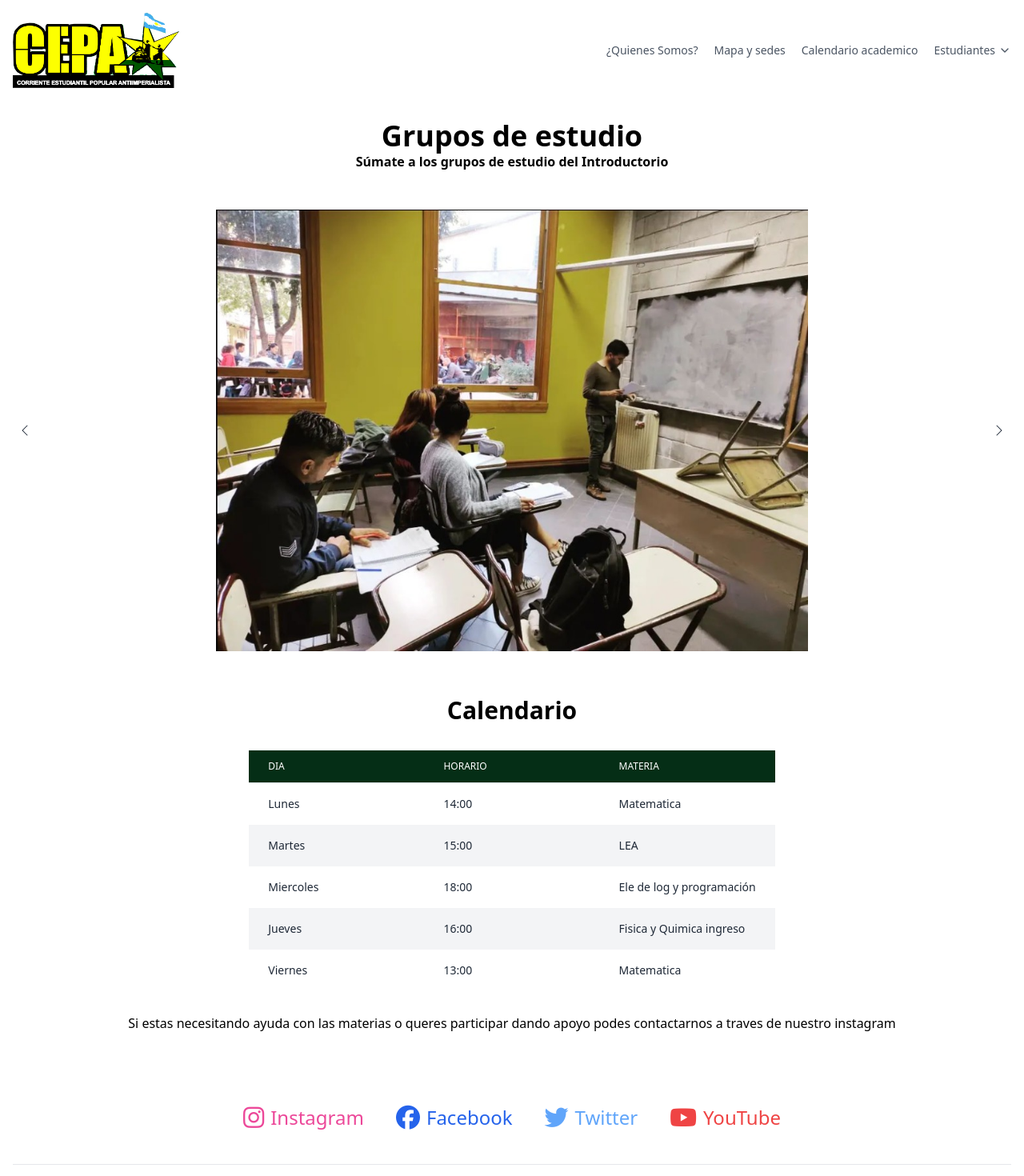
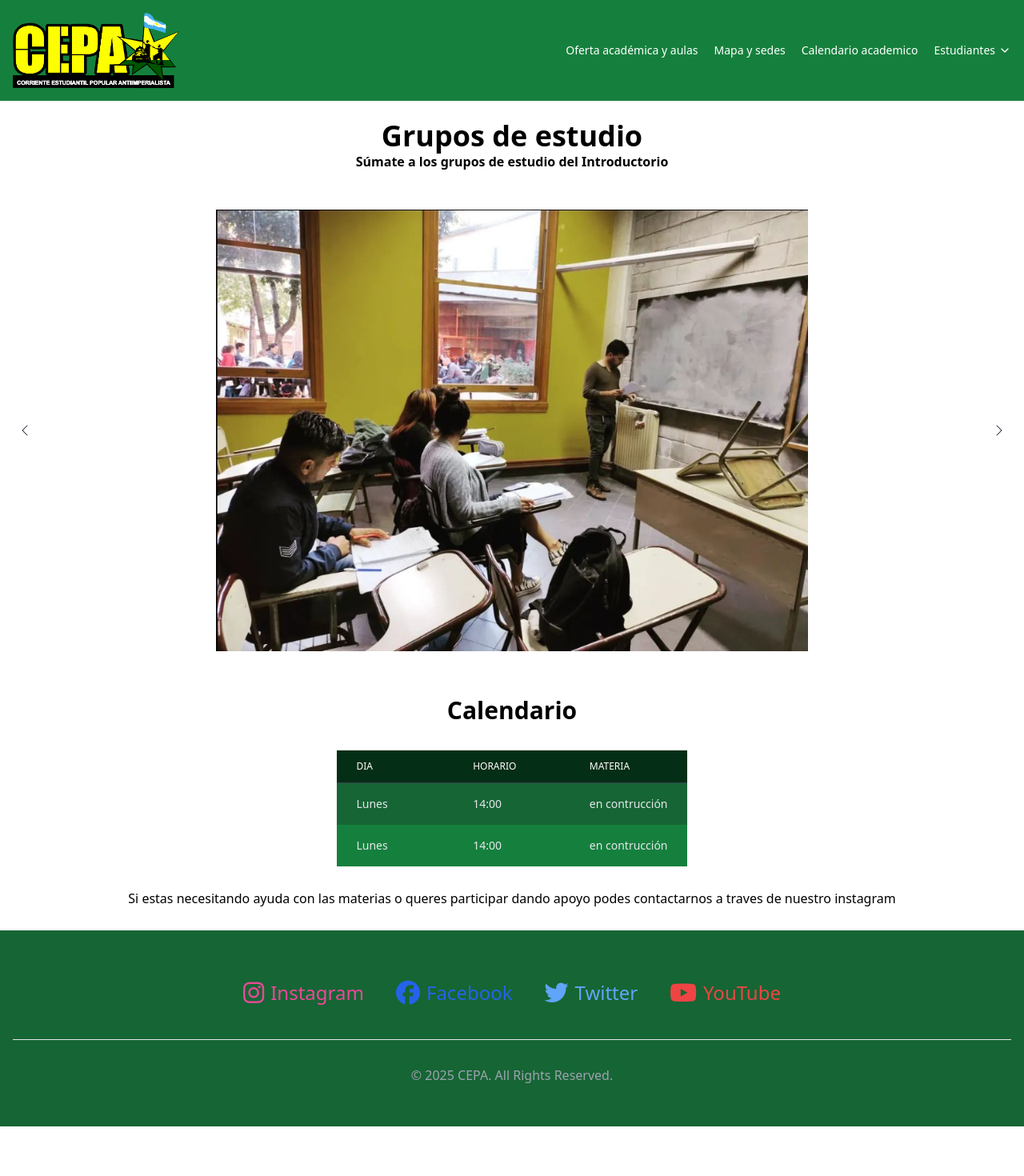
Before and after one commit to HectorVillavicencio/cepa, an Angular app: page /ge in a window 1280 px wide. Shown: the top 1470 px of the page at 80% size. After the commit the page ends 1408 px from the top, so only its background shows below. Built offline with nearby package versions, Linux system fonts and the light colour scheme.

Commit message:
cambios menores y elimine calendario academico

```diff
--- a/src/app/app.routes.ts
+++ b/src/app/app.routes.ts
@@ -7,7 +7,6 @@ import { CarrerascytComponent } from './domains/products/pages/carrerascyt/carre
 import { CarrerasdeeyadComponent } from './domains/products/pages/carrerasdeeyad/carrerasdeeyad.component';
 import { CarrerasdesocComponent } from './domains/products/pages/carrerasdesoc/carrerasdesoc.component';
 import { CarrerasdeeaComponent } from './domains/products/pages/carrerasdeea/carrerasdeea.component';
-import { OfertaacademicaComponent } from './domains/products/pages/ofertaacademica/ofertaacademica.component';
 import { CalendarioacademicoComponent } from './domains/products/pages/calendarioacademico/calendarioacademico.component';
 import { QuienessomosComponent } from './domains/products/pages/quienessomos/quienessomos.component';
 import { ErrorpagesComponent } from './domains/products/pages/errorpages/errorpages.component';
@@ -50,10 +49,6 @@ export const routes: Routes = [{
     component: CalendarioacademicoComponent
 },
 {
-    path:'ofertaa',
-    component: OfertaacademicaComponent
-},
-{
     path:'quiness',
     component: QuienessomosComponent
 },
--- a/src/app/domains/products/components/calendar/calendar.component.html
+++ b/src/app/domains/products/components/calendar/calendar.component.html
@@ -2,7 +2,7 @@
     <div class="-m-1.5 overflow-x-auto">
       <div class="p-1.5 min-w-full inline-block align-middle">
         <div class="overflow-hidden">
-          <table class=" mx-auto divide-y divide-gray-200 dark:divide-gray-700">
+          <table class=" mx-auto divide-y divide-gray-700">
             <thead class="bg-green-950">
               <tr>
                 <th scope="col" class="px-6 py-3 text-start text-xs font-medium text-white uppercase w-1/3">Dia</th>
@@ -11,34 +11,16 @@
               </tr>
             </thead>
             <tbody>
-              <tr class="odd:bg-white even:bg-gray-100 hover:bg-gray-100 dark:odd:bg-green-800 dark:even:bg-green-700 dark:hover:bg-gray-700">
-                <td class="px-6 py-4 whitespace-nowrap text-sm font-medium text-gray-800 dark:text-gray-200">Lunes</td>
-                <td class="px-6 py-4 whitespace-nowrap text-sm text-gray-800 dark:text-gray-200">14:00</td>
-                <td class="px-6 py-4 whitespace-nowrap text-sm text-gray-800 dark:text-gray-200">Matematica</td>
+              <tr class=" odd:bg-green-800 even:bg-green-700 hover:bg-gray-700">
+                <td class="px-6 py-4 whitespace-nowrap text-sm font-medium  text-gray-200">Lunes</td>
+                <td class="px-6 py-4 whitespace-nowrap text-sm text-gray-200">14:00</td>
+                <td class="px-6 py-4 whitespace-nowrap text-sm text-gray-200">en contrucción</td>
               </tr>
 
-              <tr class="odd:bg-white even:bg-gray-100 hover:bg-gray-100 dark:odd:bg-green-800 dark:even:bg-green-700 dark:hover:bg-gray-700">
-                <td class="px-6 py-4 whitespace-nowrap text-sm font-medium text-gray-800 dark:text-gray-200">Martes</td>
-                <td class="px-6 py-4 whitespace-nowrap text-sm text-gray-800 dark:text-gray-200">15:00</td>
-                <td class="px-6 py-4 whitespace-nowrap text-sm text-gray-800 dark:text-gray-200">LEA</td>
-              </tr>
-
-              <tr class="odd:bg-white even:bg-gray-100 hover:bg-gray-100 dark:odd:bg-green-800 dark:even:bg-green-700 dark:hover:bg-gray-700">
-                <td class="px-6 py-4 whitespace-nowrap text-sm font-medium text-gray-800 dark:text-gray-200">Miercoles</td>
-                <td class="px-6 py-4 whitespace-nowrap text-sm text-gray-800 dark:text-gray-200">18:00</td>
-                <td class="px-6 py-4 whitespace-nowrap text-sm text-gray-800 dark:text-gray-200">Ele de log y programación</td>
-              </tr>
-
-              <tr class="odd:bg-white even:bg-gray-100 hover:bg-gray-100 dark:odd:bg-green-800 dark:even:bg-green-700 dark:hover:bg-gray-700">
-                <td class="px-6 py-4 whitespace-nowrap text-sm font-medium text-gray-800 dark:text-gray-200">Jueves</td>
-                <td class="px-6 py-4 whitespace-nowrap text-sm text-gray-800 dark:text-gray-200">16:00</td>
-                <td class="px-6 py-4 whitespace-nowrap text-sm text-gray-800 dark:text-gray-200">Fisica y Quimica ingreso</td>
-              </tr>
-
-              <tr class="odd:bg-white even:bg-gray-100 hover:bg-gray-100 dark:odd:bg-green-800 dark:even:bg-green-700 dark:hover:bg-gray-700">
-                <td class="px-6 py-4 whitespace-nowrap text-sm font-medium text-gray-800 dark:text-gray-200">Viernes</td>
-                <td class="px-6 py-4 whitespace-nowrap text-sm text-gray-800 dark:text-gray-200">13:00</td>
-                <td class="px-6 py-4 whitespace-nowrap text-sm text-gray-800 dark:text-gray-200">Matematica</td>
+              <tr class=" odd:bg-green-800 even:bg-green-700 hover:bg-gray-700">
+                <td class="px-6 py-4 whitespace-nowrap text-sm font-medium  text-gray-200">Lunes</td>
+                <td class="px-6 py-4 whitespace-nowrap text-sm text-gray-200">14:00</td>
+                <td class="px-6 py-4 whitespace-nowrap text-sm text-gray-200">en contrucción</td>
               </tr>
             </tbody>
           </table>
--- a/src/app/domains/products/pages/ofertaacademica/ofertaacademica.component.html
+++ /dev/null
@@ -1,55 +0,0 @@
-<app-header/>
-
-<h1 class="text-4xl font-bold text-center my-10">Calendario Academico</h1>
-
-<div class="flex flex-col mx-2 my-10">
-    <div class="-m-1.5 overflow-x-auto">
-      <div class="p-1.5 min-w-full inline-block align-middle">
-        <div class="overflow-hidden">
-          <table class=" mx-auto divide-y divide-gray-200 dark:divide-gray-700">
-            <thead class="bg-green-950">
-              <tr>
-                <th scope="col" class="px-6 py-3 text-start text-xs font-medium text-white uppercase w-1/3">Dia</th>
-                <th scope="col" class="px-6 py-3 text-start text-xs font-medium text-white uppercase w-1/3">Horario</th>
-                <th scope="col" class="px-6 py-3 text-start text-xs font-medium text-white uppercase w-1/3">Materia</th>
-              </tr>
-            </thead>
-            <tbody>
-              <tr class="odd:bg-white even:bg-gray-100 hover:bg-gray-100 dark:odd:bg-green-800 dark:even:bg-green-700 dark:hover:bg-gray-700">
-                <td class="px-6 py-4 whitespace-nowrap text-sm font-medium text-gray-800 dark:text-gray-200">Lunes</td>
-                <td class="px-6 py-4 whitespace-nowrap text-sm text-gray-800 dark:text-gray-200">14:00</td>
-                <td class="px-6 py-4 whitespace-nowrap text-sm text-gray-800 dark:text-gray-200">Matematica</td>
-              </tr>
-
-              <tr class="odd:bg-white even:bg-gray-100 hover:bg-gray-100 dark:odd:bg-green-800 dark:even:bg-green-700 dark:hover:bg-gray-700">
-                <td class="px-6 py-4 whitespace-nowrap text-sm font-medium text-gray-800 dark:text-gray-200">Martes</td>
-                <td class="px-6 py-4 whitespace-nowrap text-sm text-gray-800 dark:text-gray-200">15:00</td>
-                <td class="px-6 py-4 whitespace-nowrap text-sm text-gray-800 dark:text-gray-200">LEA</td>
-              </tr>
-
-              <tr class="odd:bg-white even:bg-gray-100 hover:bg-gray-100 dark:odd:bg-green-800 dark:even:bg-green-700 dark:hover:bg-gray-700">
-                <td class="px-6 py-4 whitespace-nowrap text-sm font-medium text-gray-800 dark:text-gray-200">Miercoles</td>
-                <td class="px-6 py-4 whitespace-nowrap text-sm text-gray-800 dark:text-gray-200">18:00</td>
-                <td class="px-6 py-4 whitespace-nowrap text-sm text-gray-800 dark:text-gray-200">Ele de log y programación</td>
-              </tr>
-
-              <tr class="odd:bg-white even:bg-gray-100 hover:bg-gray-100 dark:odd:bg-green-800 dark:even:bg-green-700 dark:hover:bg-gray-700">
-                <td class="px-6 py-4 whitespace-nowrap text-sm font-medium text-gray-800 dark:text-gray-200">Jueves</td>
-                <td class="px-6 py-4 whitespace-nowrap text-sm text-gray-800 dark:text-gray-200">16:00</td>
-                <td class="px-6 py-4 whitespace-nowrap text-sm text-gray-800 dark:text-gray-200">Fisica y Quimica ingreso</td>
-              </tr>
-
-              <tr class="odd:bg-white even:bg-gray-100 hover:bg-gray-100 dark:odd:bg-green-800 dark:even:bg-green-700 dark:hover:bg-gray-700">
-                <td class="px-6 py-4 whitespace-nowrap text-sm font-medium text-gray-800 dark:text-gray-200">Viernes</td>
-                <td class="px-6 py-4 whitespace-nowrap text-sm text-gray-800 dark:text-gray-200">13:00</td>
-                <td class="px-6 py-4 whitespace-nowrap text-sm text-gray-800 dark:text-gray-200">Matematica</td>
-              </tr>
-            </tbody>
-          </table>
-    </div>
-    </div>
-  </div>
-</div>
-
-
-<app-footer/>
--- a/src/app/domains/shared/component/footer/footer.component.html
+++ b/src/app/domains/shared/component/footer/footer.component.html
@@ -1,8 +1,8 @@
-<footer class="bg-white dark:bg-green-800 py-5">
+<footer class="bg-green-800 py-5">
   <div class="mx-auto w-full max-w-screen-xl p-4 py-6 lg:py-8">
       <div class="flex flex-col items-center">
           <!-- Íconos de redes sociales centrados -->
-          <ul class="flex flex-wrap justify-center text-gray-500 dark:text-gray-400 font-medium space-x-4 sm:space-x-6 items-center">
+          <ul class="flex flex-wrap justify-center  text-gray-400 font-medium space-x-4 sm:space-x-6 items-center">
               <li>
                   <a href="https://www.instagram.com/cepa.unaj/"
                      class="flex items-center justify-center space-x-2 text-pink-500 hover:text-white hover:bg-gradient-to-r from-yellow-500 via-orange-500 to-pink-500 p-2 rounded-md transition text-base sm:text-lg md:text-xl lg:text-2xl">
@@ -38,8 +38,8 @@
 
       <!-- Texto de derechos de autor centrado -->
       <div class="flex flex-col items-center">
-          <span class="text-xs sm:text-sm md:text-base text-gray-500 sm:text-center dark:text-gray-400">
-              © 2025 <a href="https://www.instagram.com/cepa_nacional/" class="hover:underline">CEPA</a>. All Rights Reserved.
+          <span class="text-xs sm:text-sm md:text-base sm:text-center text-gray-400">
+              © 2025 <a href="https://www.instagram.com/cepa.nacional/" class="hover:underline">CEPA</a>. All Rights Reserved.
           </span>
       </div>
   </div>
--- a/src/app/domains/shared/component/header/header.component.html
+++ b/src/app/domains/shared/component/header/header.component.html
@@ -1,4 +1,4 @@
-<header class="relative flex flex-wrap sm:justify-start sm:flex-nowrap z-50 w-full bg-white text-sm py-4 dark:bg-green-700">
+<header class="relative flex flex-wrap sm:justify-start sm:flex-nowrap z-50 w-full  text-sm py-4 bg-green-700">
     <nav class="max-w-[85rem] w-full mx-auto px-4 sm:flex sm:items-center sm:justify-between" aria-label="Global">
       <div class="flex items-center justify-between">
         <a class="flex-none" href="#">
@@ -6,7 +6,7 @@
           [class.w-32]="isScrolled" [class.w-52]="!isScrolled">
              </a>
         <div class="sm:hidden">
-          <button type="button" class="hs-collapse-toggle p-2 inline-flex justify-center items-center gap-x-2 rounded-lg border border-gray-200 bg-white text-gray-800 shadow-sm hover:bg-gray-50 disabled:opacity-50 disabled:pointer-events-none dark:bg-transparent dark:border-white dark:text-white dark:hover:bg-white/10 dark:focus:outline-none dark:focus:ring-1 dark:focus:ring-gray-600" data-hs-collapse="#navbar-with-mega-menu" aria-controls="navbar-with-mega-menu" aria-label="Toggle navigation">
+          <button type="button" class="hs-collapse-toggle p-2 inline-flex justify-center items-center gap-x-2 rounded-lg border bg-white shadow-sm hover:bg-gray-50 disabled:opacity-50 disabled:pointer-events-none bg-transparent border-white text-white hover:bg-white/10 focus:outline-none focus:ring-1 focus:ring-gray-600" data-hs-collapse="#navbar-with-mega-menu" aria-controls="navbar-with-mega-menu" aria-label="Toggle navigation">
             <svg class="hs-collapse-open:hidden flex-shrink-0 size-4" xmlns="http://www.w3.org/2000/svg" width="24" height="24" viewBox="0 0 24 24" fill="none" stroke="currentColor" stroke-width="2" stroke-linecap="round" stroke-linejoin="round"><line x1="3" x2="21" y1="6" y2="6"/><line x1="3" x2="21" y1="12" y2="12"/><line x1="3" x2="21" y1="18" y2="18"/></svg>
             <svg class="hs-collapse-open:block hidden flex-shrink-0 size-4" xmlns="http://www.w3.org/2000/svg" width="24" height="24" viewBox="0 0 24 24" fill="none" stroke="currentColor" stroke-width="2" stroke-linecap="round" stroke-linejoin="round"><path d="M18 6 6 18"/><path d="m6 6 12 12"/></svg>
           </button>
@@ -14,35 +14,35 @@
       </div>
       <div id="navbar-with-mega-menu" class="hs-collapse hidden overflow-hidden transition-all duration-300 basis-full grow sm:block  ">
         <div class="flex flex-col gap-5 mt-5 sm:flex-row sm:items-center sm:justify-end sm:mt-0 sm:ps-5">
-          <a class="font-medium text-gray-600 hover:text-gray-400 dark:text-white dark:hover:text-yellow-300 dark:focus:outline-none dark:focus:ring-1 dark:focus:ring-yellow-300" href="/cepa/quiness">¿Quienes Somos?</a>
-          <a class="font-medium text-gray-600 hover:text-gray-400 dark:text-white dark:hover:text-yellow-300 dark:focus:outline-none dark:focus:ring-1 dark:focus:ring-yellow-300" href="/cepa/map">Mapa y sedes</a>
-          <a class="font-medium text-gray-600 hover:text-gray-400 dark:text-white dark:hover:text-yellow-300 dark:focus:outline-none dark:focus:ring-1 dark:focus:ring-yellow-300" href="/cepa/calena">Calendario academico</a>
+          <a class="font-medium  text-white hover:text-yellow-300 focus:outline-none focus:ring-1 focus:ring-yellow-300" href="https://www.unaj.edu.ar/inscripciones-a-materias-estudiantes-regulares-1er-cuatrimestre-2025/">Oferta académica y aulas</a>
+          <a class="font-medium  text-white hover:text-yellow-300 focus:outline-none focus:ring-1 focus:ring-yellow-300" href="/map">Mapa y sedes</a>
+          <a class="font-medium  text-white hover:text-yellow-300 focus:outline-none focus:ring-1 focus:ring-yellow-300" href="/calena">Calendario academico</a>
           <div class="hs-dropdown [--strategy:static] sm:[--strategy:fixed] [--adaptive:none]">
-            <button id="hs-mega-menu-basic-dr" type="button" class="flex items-center w-full text-gray-600 hover:text-white font-medium dark:text-white dark:hover:text-yellow-300">
+            <button id="hs-mega-menu-basic-dr" type="button" class="flex items-center w-full font-medium text-white hover:text-yellow-300">
               Estudiantes
               <svg class="ms-1 flex-shrink-0 size-4" xmlns="http://www.w3.org/2000/svg" width="24" height="24" viewBox="0 0 24 24" fill="none" stroke="currentColor" stroke-width="2" stroke-linecap="round" stroke-linejoin="round"><path d="m6 9 6 6 6-6"/></svg>
             </button>
 
-            <div class="hs-dropdown-menu transition-[opacity,margin] duration-[0.1ms] sm:duration-[150ms] hs-dropdown-open:opacity-100 opacity-0 sm:w-48 z-10 bg-white sm:shadow-md rounded-lg p-2 dark:bg-green-700 sm:dark:border dark:border-green-950 dark:divide-white before:absolute top-full sm:border before:-top-5 before:start-0 before:w-full before:h-5 hidden" >
-              <a class="flex items-center gap-x-3.5 py-2 px-3 rounded-lg text-sm text-gray-800 hover:bg-gray-100 focus:ring-2 focus:ring-yellow-300 dark:text-white dark:hover:bg-green-800 dark:hover:text-yellow-300" href="/cepa/gtb">GTB</a>
-              <a class="flex items-center gap-x-3.5 py-2 px-3 rounded-lg text-sm text-gray-800 hover:bg-gray-100 focus:ring-2 focus:ring-yellow-300 dark:text-white dark:hover:bg-green-800 dark:hover:text-yellow-300" href="/cepa/ge">Grupo de estudio</a>
-              <a class="flex items-center gap-x-3.5 py-2 px-3 rounded-lg text-sm text-gray-800 hover:bg-gray-100 focus:ring-2 focus:ring-yellow-300 dark:text-white dark:hover:bg-green-800 dark:hover:text-yellow-300" href="/cepa/ofertaa">Oferta Academica</a>
+            <div class="hs-dropdown-menu transition-[opacity,margin] duration-[0.1ms] sm:duration-[150ms] hs-dropdown-open:opacity-100 opacity-0 sm:w-48 z-10 sm:shadow-md rounded-lg p-2 bg-green-700 sm:border border-green-950 dark:divide-white before:absolute top-full before:-top-5 before:start-0 before:w-full before:h-5 hidden" >
+              <a class="flex items-center gap-x-3.5 py-2 px-3 rounded-lg text-sm   focus:ring-2 focus:ring-yellow-300 text-white hover:bg-green-800 hover:text-yellow-300" href="/gtb">GTB</a>
+              <a class="flex items-center gap-x-3.5 py-2 px-3 rounded-lg text-sm   focus:ring-2 focus:ring-yellow-300 text-white hover:bg-green-800 hover:text-yellow-300" href="/ge">Grupo de estudio</a>
+              <a class="flex items-center gap-x-3.5 py-2 px-3 rounded-lg text-sm   focus:ring-2 focus:ring-yellow-300 text-white hover:bg-green-800 hover:text-yellow-300" href="/quiness">¿Quienes Somos?</a>
               <div class="hs-dropdown relative [--strategy:static] sm:[--strategy:absolute] [--adaptive:none]">
-                <button type="button" class="w-full flex justify-between items-center text-sm text-gray-800 rounded-lg py-2 px-3 hover:bg-gray-100 focus:ring-2 focus:ring-yellow-400 dark:text-white dark:hover:bg-green-800 dark:hover:text-yellow-300">
+                <button type="button" class="w-full flex justify-between items-center text-sm rounded-lg py-2 px-3 focus:ring-2 focus:ring-yellow-400 text-white hover:bg-green-800 hover:text-yellow-300">
                   Carreras
                   <svg class="sm:-rotate-90 ms-2 flex-shrink-0 size-4 text-white hover:text-yellow-300" xmlns="http://www.w3.org/2000/svg" width="24" height="24" viewBox="0 0 24 24" fill="none" stroke="currentColor" stroke-width="2" stroke-linecap="round" stroke-linejoin="round"><path d="m6 9 6 6 6-6"/></svg>
                 </button>
-                <div class="hs-dropdown-menu transition-[opacity,margin] duration-[0.1ms] sm:duration-[150ms] hs-dropdown-open:opacity-100 opacity-0 sm:w-48 hidden z-10 sm:mt-2 bg-white sm:shadow-md rounded-lg p-2 dark:bg-green-700 sm:dark:border dark:border-green-950 dark:divide-gray-700 before:absolute sm:border before:-end-5 before:top-0 before:h-full before:w-5 top-0 end-full !mx-[10px]">
-                  <a class="flex items-center gap-x-3.5 py-2 px-3 rounded-lg text-sm text-gray-800 hover:bg-gray-100 focus:ring-2 focus:ring-yellow-300 dark:text-white dark:hover:bg-green-800 dark:hover:text-yellow-300" href="/cepa/inag">
+                <div class="hs-dropdown-menu transition-[opacity,margin] duration-[0.1ms] sm:duration-[150ms] hs-dropdown-open:opacity-100 opacity-0 sm:w-48 hidden z-10 sm:mt-2 sm:shadow-md rounded-lg p-2 bg-green-700 sm:border border-green-950 divide-gray-700 before:absolute before:-end-5 before:top-0 before:h-full before:w-5 top-0 end-full !mx-[10px]">
+                  <a class="flex items-center gap-x-3.5 py-2 px-3 rounded-lg text-sm   focus:ring-2 focus:ring-yellow-300 text-white hover:bg-green-800 hover:text-yellow-300" href="/inag">
                     Instituto de Ingeniería y Agronomía
                   </a>
-                  <a class="flex items-center gap-x-3.5 py-2 px-3 rounded-lg text-sm text-gray-800 hover:bg-gray-100 focus:ring-2 focus:ring-yellow-300 dark:text-white dark:hover:bg-green-800 dark:hover:text-yellow-300" href="/cepa/soad">
+                  <a class="flex items-center gap-x-3.5 py-2 px-3 rounded-lg text-sm   focus:ring-2 focus:ring-yellow-300 text-white hover:bg-green-800 hover:text-yellow-300" href="/soad">
                     Instituto de Ciencias Sociales y Administración
                   </a>
-                  <a class="flex items-center gap-x-3.5 py-2 px-3 rounded-lg text-sm text-gray-800 hover:bg-gray-100 focus:ring-2 focus:ring-yellow-300 dark:text-white dark:hover:bg-green-800 dark:hover:text-yellow-300" href="/cepa/cisa">
+                  <a class="flex items-center gap-x-3.5 py-2 px-3 rounded-lg text-sm   focus:ring-2 focus:ring-yellow-300 text-white hover:bg-green-800 hover:text-yellow-300" href="/cisa">
                     Instituto de Ciencias de la Salud
                   </a>
-                  <a class="flex items-center gap-x-3.5 py-2 px-3 rounded-lg text-sm text-gray-800 hover:bg-gray-100 focus:ring-2 focus:ring-yellow-300 dark:text-white dark:hover:bg-green-800 dark:hover:text-yellow-300" href="/cepa/esin">
+                  <a class="flex items-center gap-x-3.5 py-2 px-3 rounded-lg text-sm   focus:ring-2 focus:ring-yellow-300 text-white hover:bg-green-800 hover:text-yellow-300" href="/esin">
                     Instituto de Estudios Iniciales
                   </a>
 
```
Also changed, not shown: src/app/domains/products/pages/ofertaacademica/ofertaacademica.component.ts (deleted, +0 -15 lines), src/app/domains/products/pages/ofertaacademica/ofertaacademica.component.css (deleted).
